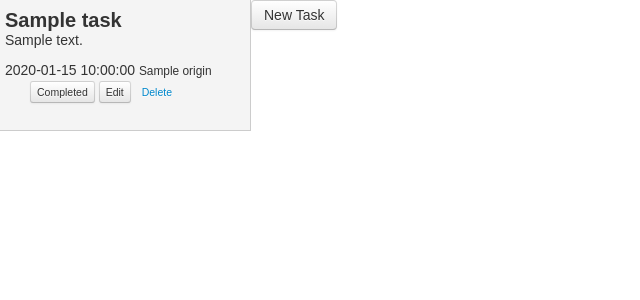
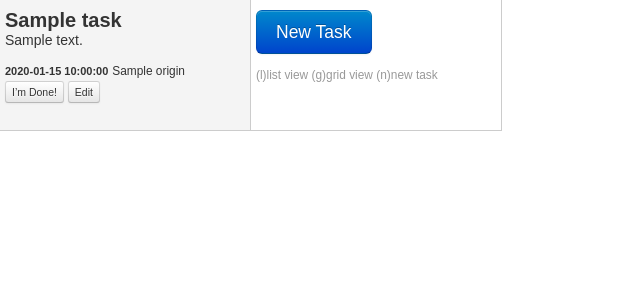
Before and after one commit to charlesmastin/ged, a Flask app: template templates/index.html in a window 1280 px wide. Shown: the top 300 px of the page, without its empty margins (0-640 px from the left). Run offline with Flask 2, Linux system fonts and the light colour scheme; the template is opened without the code that fills it: most values are stand-ins (such as "Sample title", 1, 10 or a date in 2020); parts of the project's set-up code (start-up, migrations or seed data) failed here and were passed over.

Commit message:
now she works, somewhat

```diff
--- a/app.py
+++ b/app.py
@@ -54,7 +54,7 @@ class TaskForm(Form):
 @app.route('/', methods=['GET'])
 def index():
 	# json_util.dumps(mongo.tasks.find({})[:])
-	return render_template('index.html', tasks=mongo.tasks.find({'completed_at': {"$exists": False}}))
+	return render_template('index.html', tasks=mongo.tasks.find({'completed_at': {"$exists": False}}).sort('due_date', 1))
 
 @app.route('/tasks', methods=['GET'])
 def get_tasks():
--- a/static/css/master.css
+++ b/static/css/master.css
@@ -13,8 +13,19 @@ h2 {
   padding: 5px 10px 5px 20px;
   border-bottom: 1px solid #ccc;
 }
+.modal {
+  width: 480px;
+  margin-left: -240px;
+}
+.modal textarea {
+  width: 430px;
+}
 .actions li {
   display: inline-block;
+}
+.task time {
+  font-size: 11px;
+  font-weight: bold;
 }
 .tasks.grid .task {
   width: 240px;
--- a/static/css/master.less
+++ b/static/css/master.less
@@ -18,8 +18,24 @@ h2 {
 	}
 }
 
+.modal {
+	width: 480px;
+	margin-left: -240px;
+
+	textarea {
+		width: 430px;
+	}
+}
+
 .actions li {
 	display: inline-block;
+}
+
+.task {
+	time {
+		font-size: 11px;
+		font-weight: bold;
+	}
 }
 
 .tasks.grid {
--- a/static/js/ged.js
+++ b/static/js/ged.js
@@ -1,5 +1,6 @@
 $(function(){
-	$('a.complete').click(function(){
+	var capture = true;
+	$(document).on('click', '.task a.complete', function(){
 		var elem = $(this).parents('.task');
 		$.ajax({
 			url: '/task/complete',
@@ -12,10 +13,29 @@ $(function(){
 			}
 		});
 	});
-	$('#save-task').click(function(){
-		var data = {};
-		data['name'] = $('.form-field[data-attribute="name"]').text();
-		data['description'] = $('.form-field[data-attribute="description"]').text();
+	$(document).on('click', '#new-task', function(){
+		$('#task').modal('show');
+		$('#task').removeClass('update');
+		$('#task').addClass('put');
+		$('#task .form-field[data-attribute="name"]').focus();
+		capture = false;
+		return false;
+	});
+	$(document).on('click', '.task .actions .edit', function(){
+		var elem = $(this).parents('.task');
+		// open modal, stuff the goods, bind the callback of action
+		$('#task').modal('show');
+		$('#task').removeClass('put');
+		$('#task').addClass('update');
+		$('#task').attr('data-id', elem.attr('data-id'));
+		$('#task .form-field[data-attribute="name"]').val(elem.find('*[data-attribute="name"]').text());
+		$('#task .form-field[data-attribute="description"]').text(elem.find('*[data-attribute="description"]').text());
+		$('#task .form-field[data-attribute="due_date"]').val(elem.find('*[data-attribute="due_date"]').text());
+		capture = false;
+		return false;
+	});
+	$(document).on('click', '#task.put .submit', function(){
+		var data = getTaskData();
 		$.ajax({
 			url: '/task',
 			type: 'PUT',
@@ -23,11 +43,55 @@ $(function(){
 			dataType: 'json',
 			contentType: 'application/json; charset=utf-8',
 			success: function(result, data){
-				$('#myModal').modal('hide');
+				$('#task').modal('hide');
 				//add the new element, SON
 
 				//elem.fadeOut(500);
+				window.location.reload();
 			}
 		});
 	});
+	$(document).on('click', '#task.update .submit', function(){
+		var data = getTaskData();
+		data['id'] = $('#task').attr('data-id');
+		$.ajax({
+			url: '/task',
+			type: 'UPDATE',
+			data: JSON.stringify(data),
+			dataType: 'json',
+			contentType: 'application/json; charset=utf-8',
+			success: function(result, data){
+				$('#task').modal('hide');
+				//add the new element, SON
+
+				//elem.fadeOut(500);
+				window.location.reload();
+			}
+		});
+	});
+	$('#task').on('hidden', function(){
+		capture = true;
+	});
+	$(document).on('keydown', function(event){
+		if(capture){
+			if(event.which == 76){
+				$('section.tasks').removeClass('grid').addClass('list');
+			}
+			if(event.which == 71){
+				$('section.tasks').removeClass('list').addClass('grid');
+			}
+			if(event.which == 78){
+				$('#new-task').trigger('click');
+			}
+		}
+	});
 });
+
+//* convert to a javascript date object? */
+function getTaskData(){
+	var data = {};
+	data['name'] = $('#task .form-field[data-attribute="name"]').val();
+	data['description'] = $('#task .form-field[data-attribute="description"]').val();
+	data['due_date'] = $('#task .form-field[data-attribute="due_date"]').val();
+	return data;
+}
--- a/templates/_task.html
+++ b/templates/_task.html
@@ -1,13 +1,14 @@
 <article class="task intensity-{{ task.intensity }}" data-id="{{ task._id }}">
-	<h2>{{ task.name }}</h2>
-	<p>{{ task.description }}</p>
+	<h2 data-attribute="name">{{ task.name }}</h2>
+	<p data-attribute="description">{{ task.description }}</p>
 	{% if task.due_date %}
-	<time datetime="{{ task.due_date }}">{{ task.due_date }}</time>
+	<time data-attribute="due_date" datetime="{{ task.due_date }}">{{ task.due_date }}</time>
 	{% endif %}
 	<small>{{ task.origin }}</small>
-	<ul class="actions">
-		<li><a href="#" class="btn btn-mini complete">Completed</a></li>
-		<li><a href="#" class="btn btn-mini edit">Edit</a></li>
-		<li><a href="#" class="btn btn-mini btn-link delete">Delete</a></li>
-	</ul>
+
+	<p class="actions">
+		<a href="#" class="btn btn-mini complete">I’m Done!</a>
+		<a href="#" class="btn btn-mini edit">Edit</a>
+		<!--<a href="#" class="btn btn-mini btn-link delete">Delete</a>-->
+	</p>
 </article>
--- a/templates/index.html
+++ b/templates/index.html
@@ -4,23 +4,26 @@
 {% for task in tasks %}
 {% include '_task.html' %}
 {% endfor %}
+<article class="task">
+  <p><a href="#task" id="new-task" role="button" class="btn btn-large btn-primary" >New Task</a></p>
+  <p class="muted"><small>(l)list view (g)grid view (n)new task</small></p>
+</article>
 </section>
 
-
-<a href="#myModal" role="button" class="btn" data-toggle="modal">New Task</a>
-
 <!-- Modal -->
-<div id="myModal" class="modal hide fade" tabindex="-1" role="dialog" aria-labelledby="myModalLabel" aria-hidden="true">
+<div id="task" class="modal hide fade" tabindex="-1" role="dialog" aria-labelledby="myModalLabel" aria-hidden="true">
   <div class="modal-header">
     <button type="button" class="close" data-dismiss="modal" aria-hidden="true">×</button>
-    <h3 class="form-field" data-attribute="name" contenteditable="true">Task name</h3>
+    <!--<h3 class="form-field" data-attribute="name" contenteditable="true">Task name</h3>-->
+    <input class="form-field" data-attribute="name" type="text" placeholder="Task Name" />
   </div>
   <div class="modal-body">
-    <p class="form-field" contenteditable="true" data-attribute="description">Some details…</p>
+    <textarea class="form-field" data-attribute="description" placeholder="Description" rows="4"></textarea>
+    <input class="form-field" data-attribute="due_date" type="text" placeholder="Due Date: 2013-03-01" />
   </div>
   <div class="modal-footer">
     <button class="btn" data-dismiss="modal" aria-hidden="true">Close</button>
-    <button id="save-task" class="btn btn-primary">Save changes</button>
+    <button class="btn btn-primary submit">Save changes</button>
   </div>
 </div>
 
```
